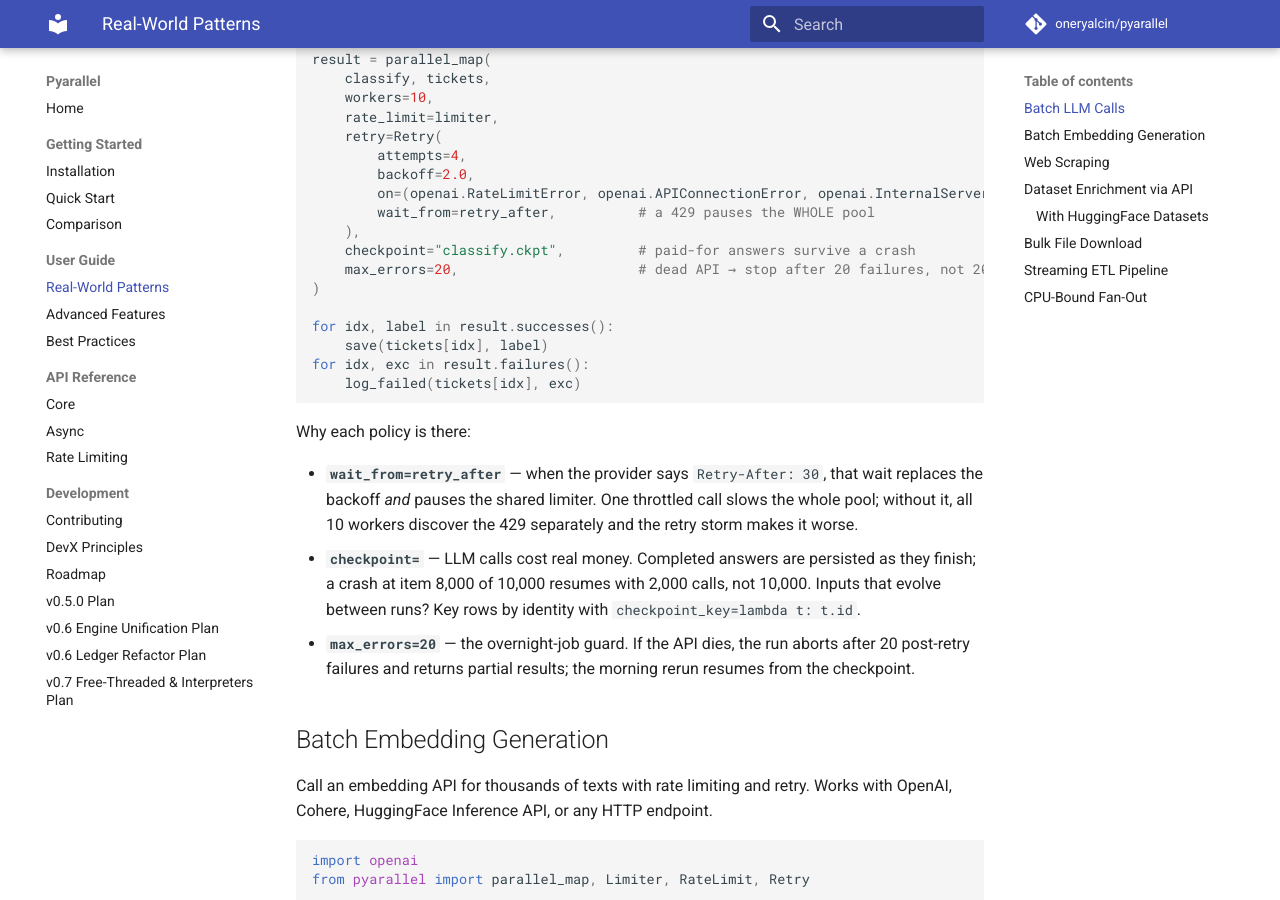
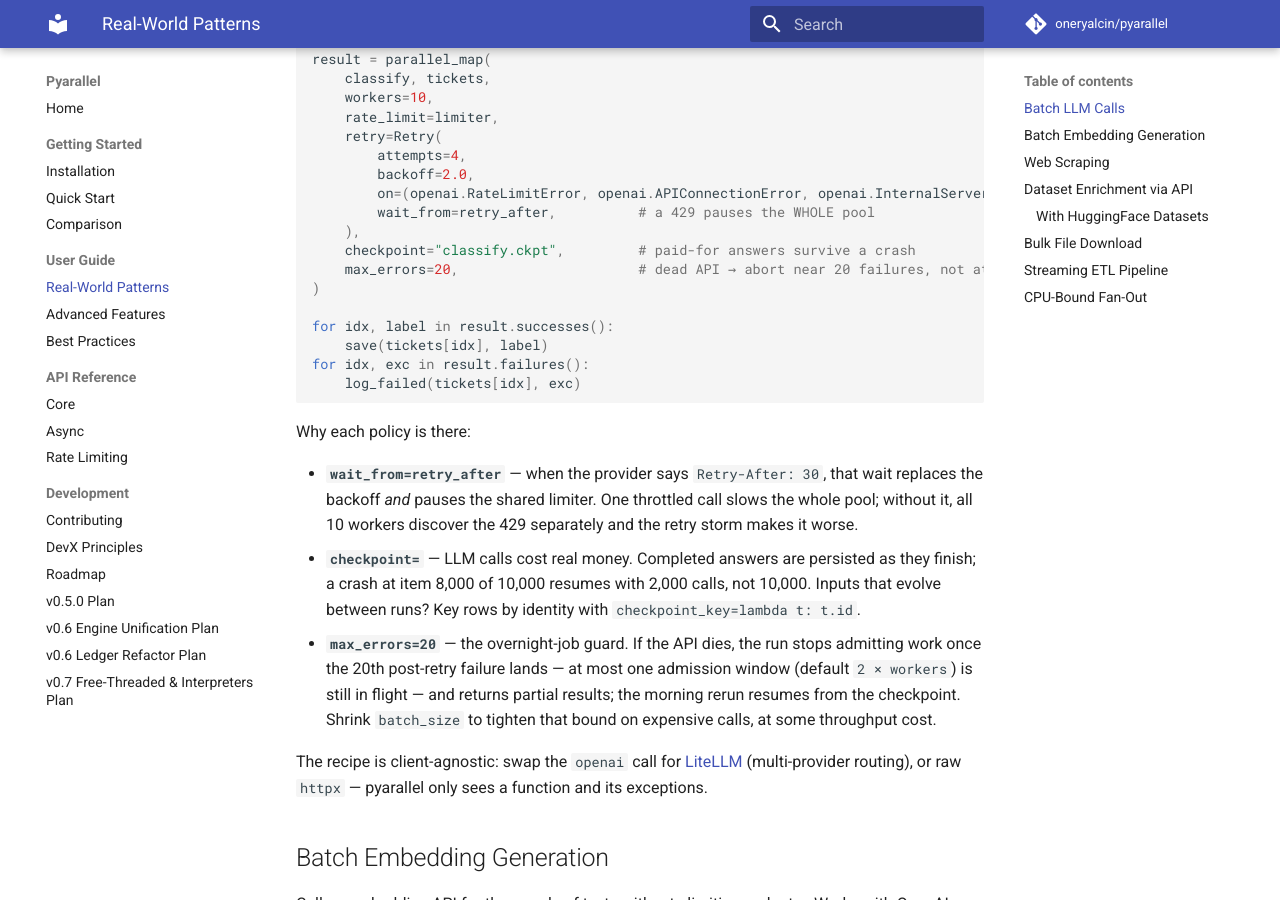
Before and after one commit to oneryalcin/pyarallel, an MkDocs documentation site: the page built from docs/user-guide/real-world-patterns.md, in a window 1280 px wide and 900 px high, scrolled down 857 px. Built offline with MkDocs 1.6.1 and Material for MkDocs 9.7.7, drawn with Linux system fonts in a browser that asks for light colours; comment, search, counter and statistics services are not loaded; some of the changed text lies outside the part shown.

Commit message:
Amend Tier 2 docs from adversarial reviews (Codex + Sonnet)
- Grid: mpire partial-results ✓ was empirically false (exceptions kill
  the whole map call) → DIY; joblib no longer credited with CPU pinning
  (row split — memmapping stays joblib's); 429-slows-the-pool row gets
  the thread/async-only footnote (process workers honor Retry-After
  locally but can't pause a shared limiter)
- max_errors recipe wording matches windowed-admission semantics:
  abort trigger + up to one in-flight window, batch_size tightens it
- Added: LiteLLM section (compose, don't compete), async hand-roll has
  the same holes (TaskGroup+Semaphore), httpx transport retries are
  connection-level only, dead worker_init=None line removed

```diff
--- a/docs/user-guide/real-world-patterns.md
+++ b/docs/user-guide/real-world-patterns.md
@@ -47,7 +47,7 @@ result = parallel_map(
         wait_from=retry_after,          # a 429 pauses the WHOLE pool
     ),
     checkpoint="classify.ckpt",         # paid-for answers survive a crash
-    max_errors=20,                      # dead API → stop after 20 failures, not 20,000
+    max_errors=20,                      # dead API → abort near 20 failures, not at 20,000
 )
 
 for idx, label in result.successes():
@@ -67,8 +67,15 @@ Why each policy is there:
   with 2,000 calls, not 10,000. Inputs that evolve between runs? Key
   rows by identity with `checkpoint_key=lambda t: t.id`.
 - **`max_errors=20`** — the overnight-job guard. If the API dies, the
-  run aborts after 20 post-retry failures and returns partial results;
-  the morning rerun resumes from the checkpoint.
+  run stops admitting work once the 20th post-retry failure lands — at
+  most one admission window (default `2 × workers`) is still in flight —
+  and returns partial results; the morning rerun resumes from the
+  checkpoint. Shrink `batch_size` to tighten that bound on expensive
+  calls, at some throughput cost.
+
+The recipe is client-agnostic: swap the `openai` call for
+[LiteLLM](https://docs.litellm.ai/) (multi-provider routing), or raw
+`httpx` — pyarallel only sees a function and its exceptions.
 
 ## Batch Embedding Generation
 
```
Also changed, not shown: other parts of docs/user-guide/real-world-patterns.md (+0 -1 lines), docs/getting-started/comparison.md (+25 -3 lines).
